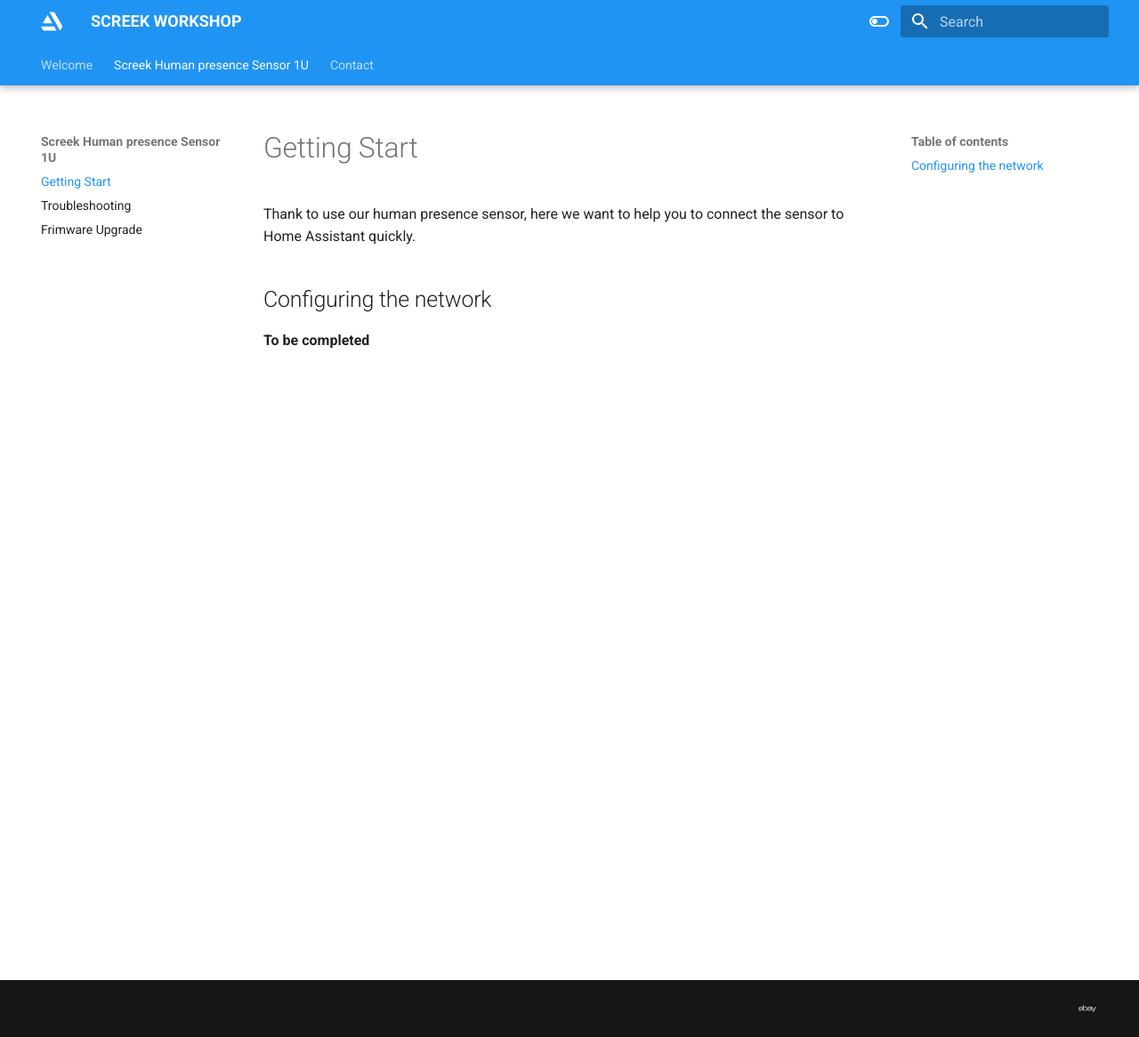
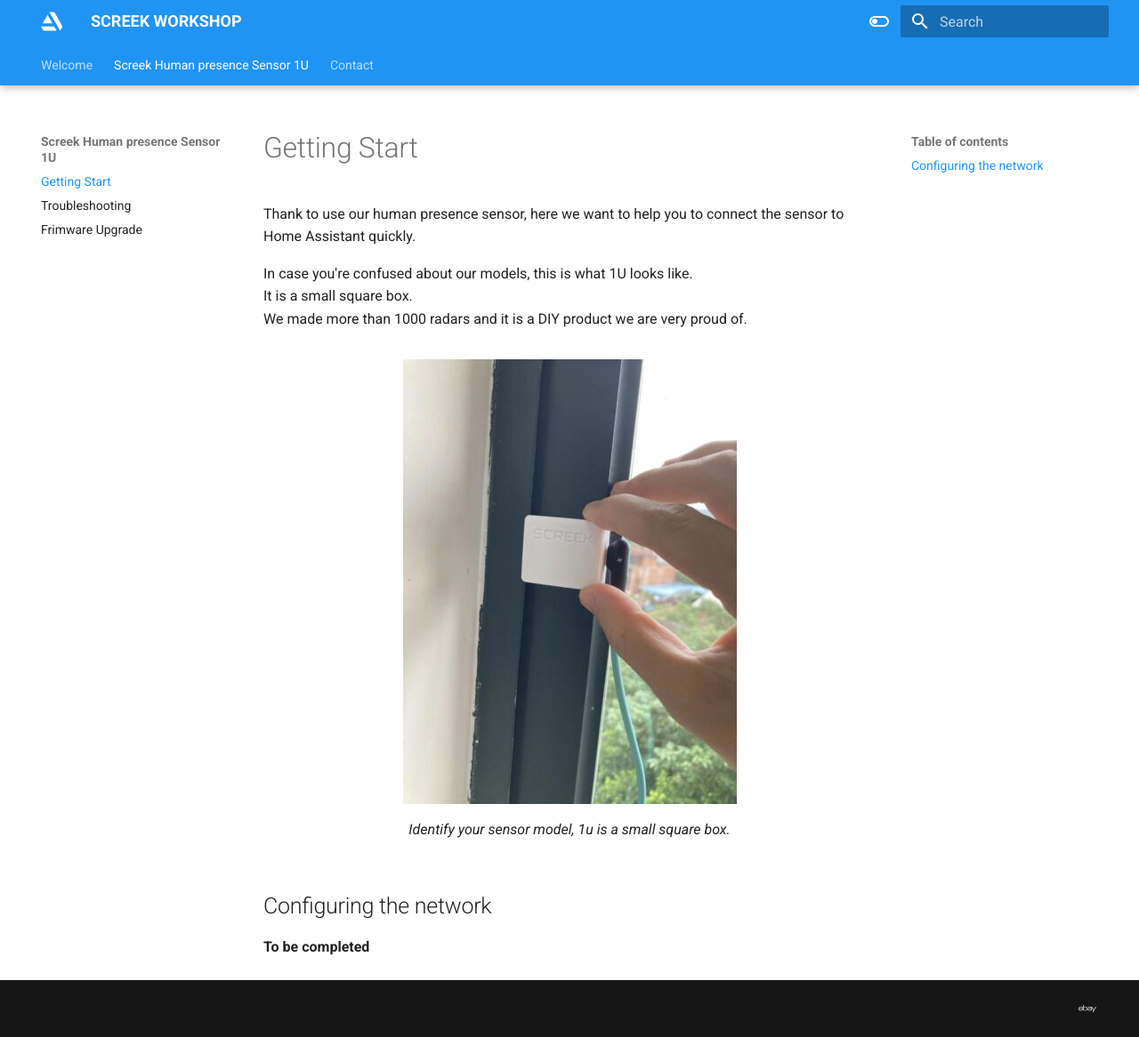
Before and after one commit to screek-workshop/sites, an MkDocs documentation site: the page built from docs/1u/index.md, in a window 1280 px wide and 1166 px high. Shown: the whole window at 89% size. Built offline with MkDocs 1.6.1 and Material for MkDocs 9.7.7, drawn with Linux system fonts in a browser that asks for light colours.

Commit message:
添加若干说明

```diff
--- a/docs/1u/index.md
+++ b/docs/1u/index.md
@@ -1,4 +1,15 @@
 Thank to use our human presence sensor, here we want to help you to connect the sensor to Home Assistant quickly.
+
+In case you're confused about our models, this is what 1U looks like.
+It is a small square box.
+We made more than 1000 radars and it is a DIY product we are very proud of.
+
+<figure markdown>
+
+  ![](assets/1u-box.png)
+  <figcaption>Identify your sensor model, 1u is a small square box.</figcaption>
+
+</figure>
 
 ## Configuring the network
 
```
Also changed, not shown: docs/1u/assets/1u-box.png (added).
